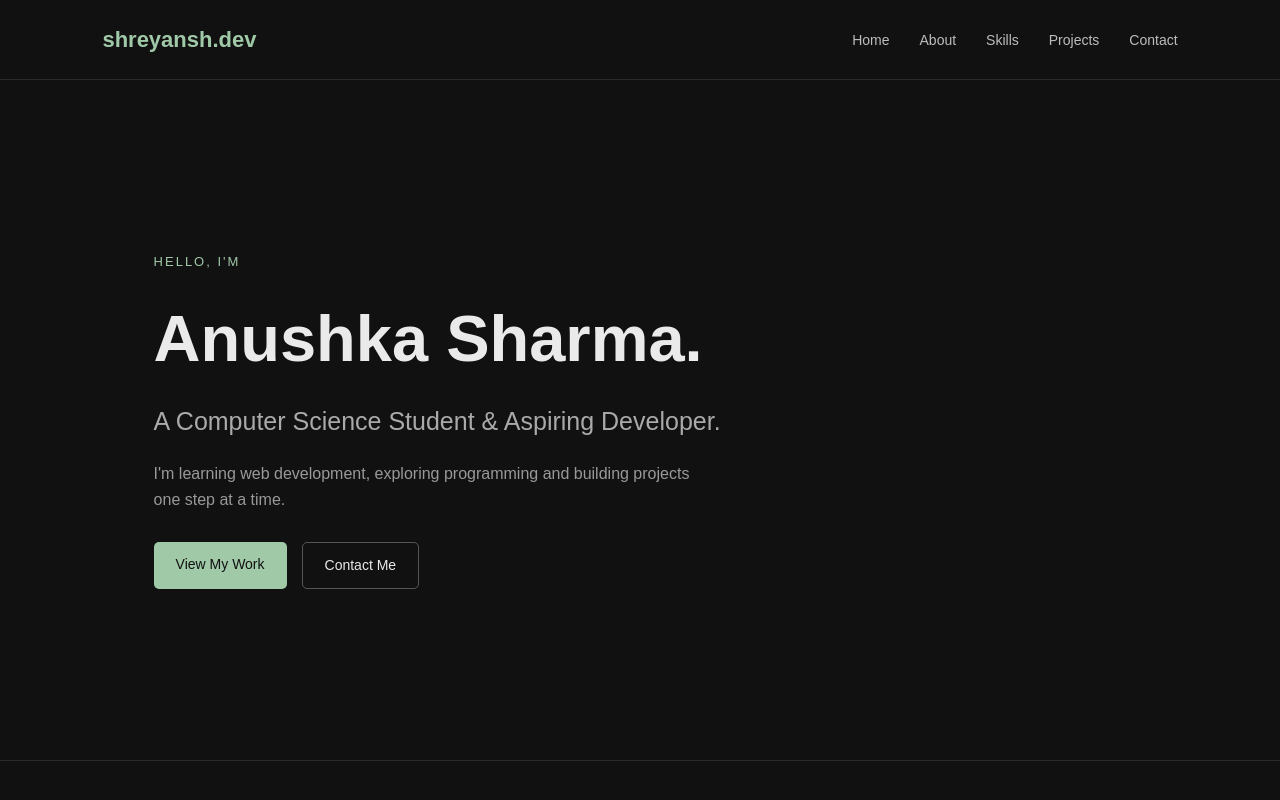
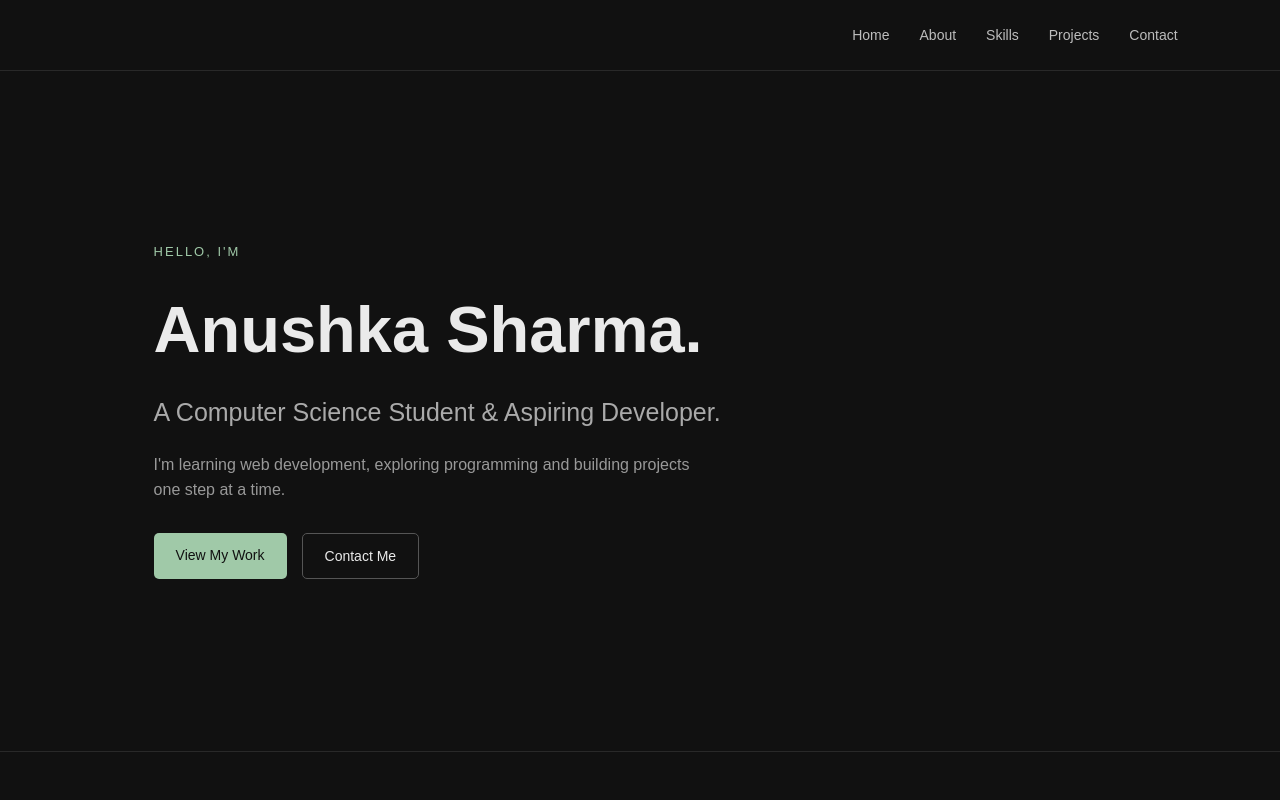
Before and after one commit to anushka2006sharma-ui/portfolio-website, a plain HTML site: page index.html in a window 1280 px wide. Shown: the top 800 px of the page. Drawn offline with Linux system fonts and the light colour scheme; a script that the page names is missing.

Commit message:
Update index.html

```diff
--- a/index.html
+++ b/index.html
@@ -16,7 +16,7 @@
     <header>
         <nav class="navbar">
 
-            <h2 class="logo">shreyansh.dev</h2>
+            <h2 class="logo"></h2>
 
             <ul class="nav-links">
                 <li><a href="#home">Home</a></li>
```
